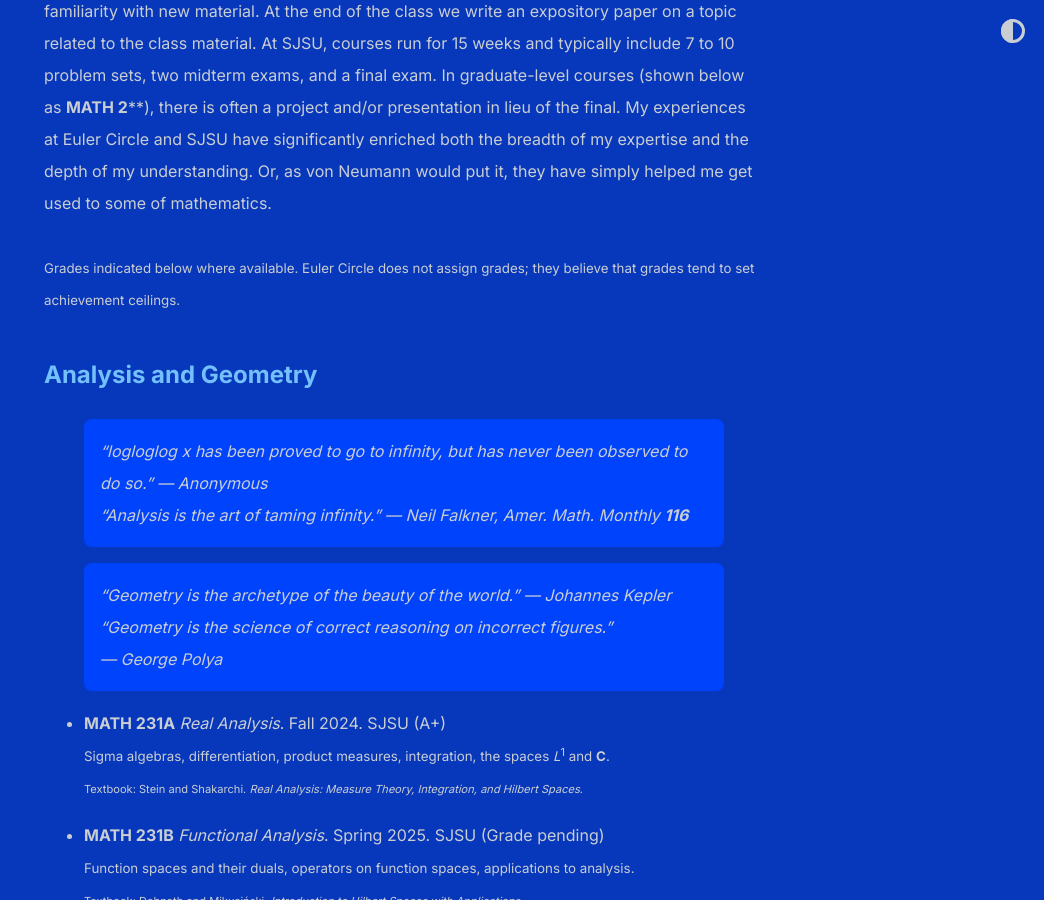
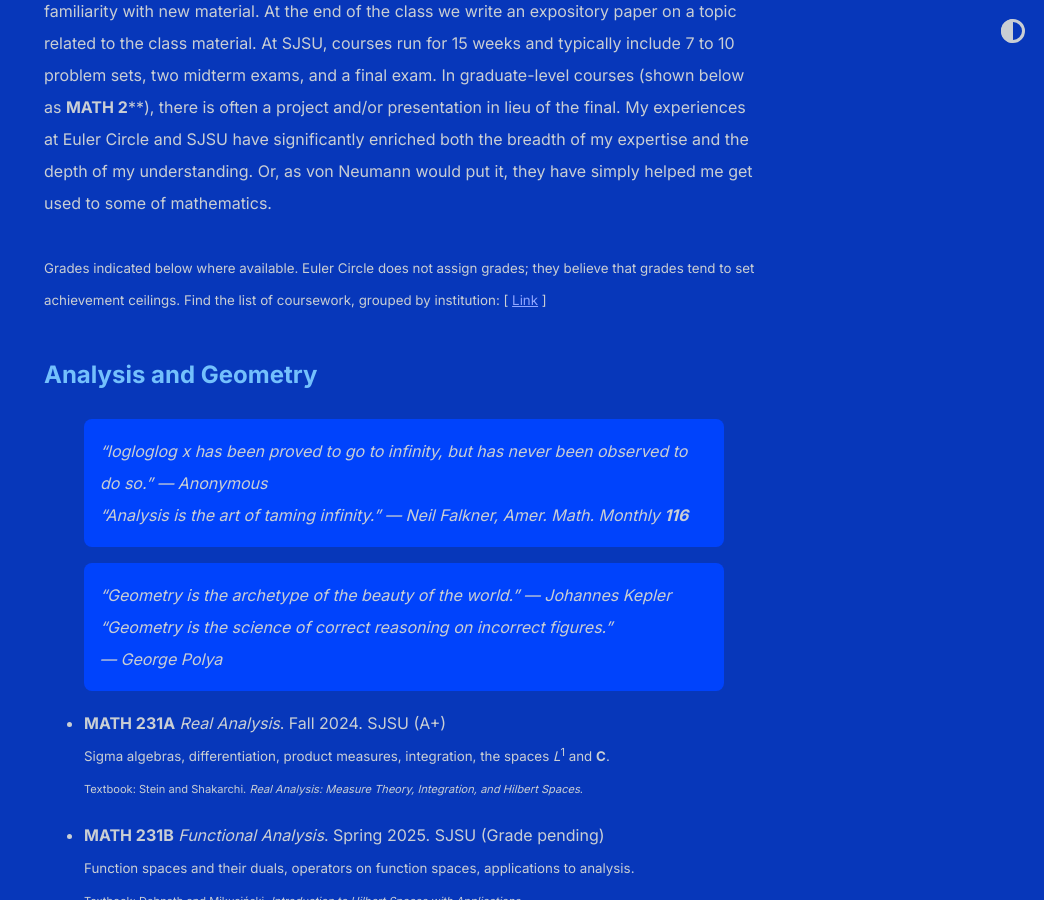
Before and after one commit to shihankanungo/shihankanungo.github.io, a Jekyll site: the page built from courses.md, in a window 1280 px wide and 900 px high, scrolled down 575 px. Shown: the whole window, without its empty margins (236-1280 px from the left). Built offline with Jekyll 4.4.1, drawn with Linux system fonts in a browser that asks for light colours.

Commit message:
Update courses.md

```diff
--- a/courses.md
+++ b/courses.md
@@ -10,7 +10,7 @@
 <br>
 
 I have undertaken advanced coursework at Euler Circle (2019--_now_) and at San José State University (SJSU, 2023--_now_). Euler Circle, run by Dr. Simon Rubinstein-Salzedo, offers college-level mathematics classes, each 10 weeks long, with weekly problem sets to help gain familiarity with new material. At the end of the class we write an expository paper on a topic related to the class material. At SJSU, courses run for 15 weeks and typically include 7 to 10 problem sets, two midterm exams, and a final exam. In graduate-level courses (shown below as **MATH 2****), there is often a project and/or presentation in lieu of the final. My experiences at Euler Circle and SJSU have significantly enriched both the breadth of my expertise and the depth of my understanding. Or, as von Neumann would put it, they have simply helped me get used to some of mathematics. <br> <br>
-<small>Grades indicated below where available. Euler Circle does not assign grades; they believe that grades tend to set achievement ceilings.</small>
+<small>Grades indicated below where available. Euler Circle does not assign grades; they believe that grades tend to set achievement ceilings. Find the list of coursework, grouped by institution: [ <a href="https://shihankanungo.github.io/courses#Coursework-grouped-by-institution">Link</a> ]</small>
 
 ## Analysis and Geometry
 
```
